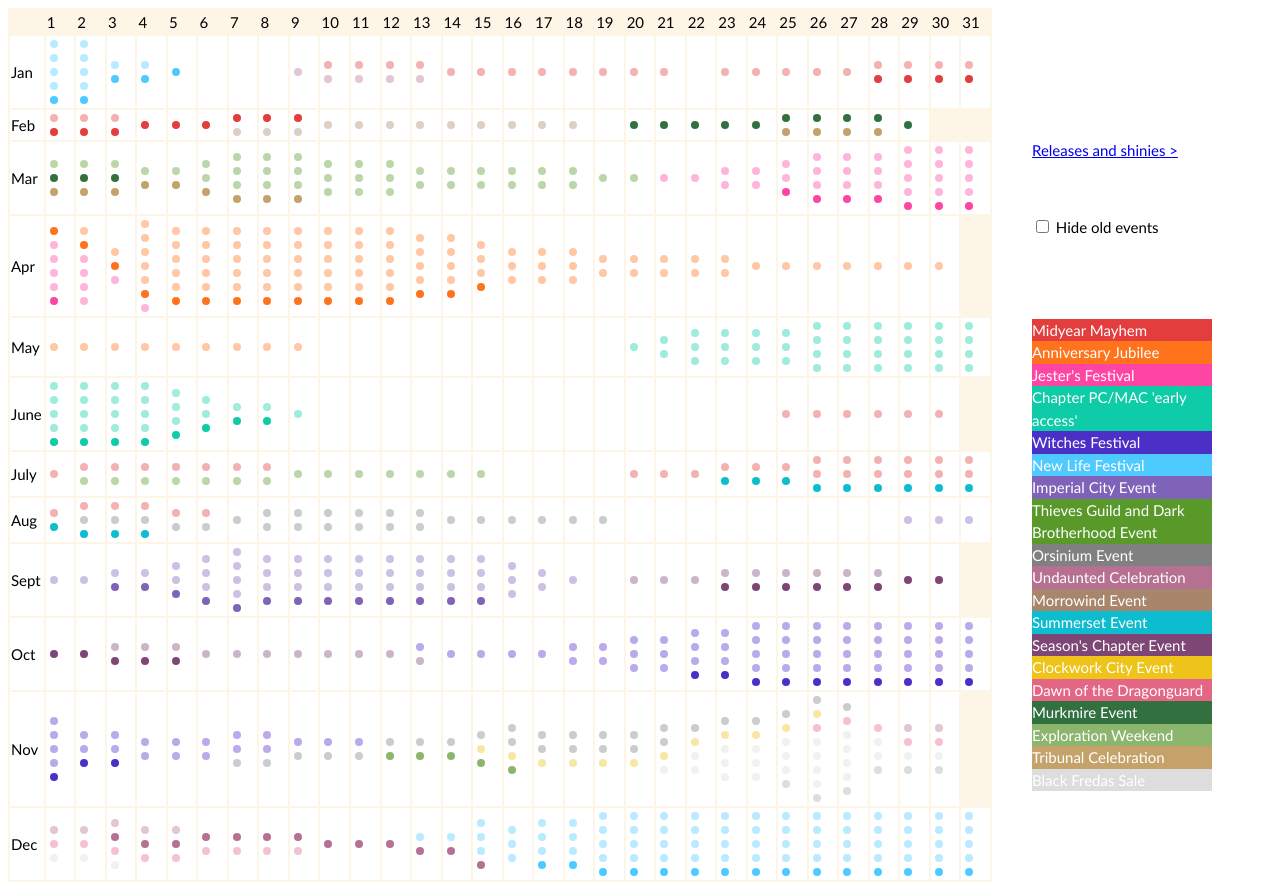
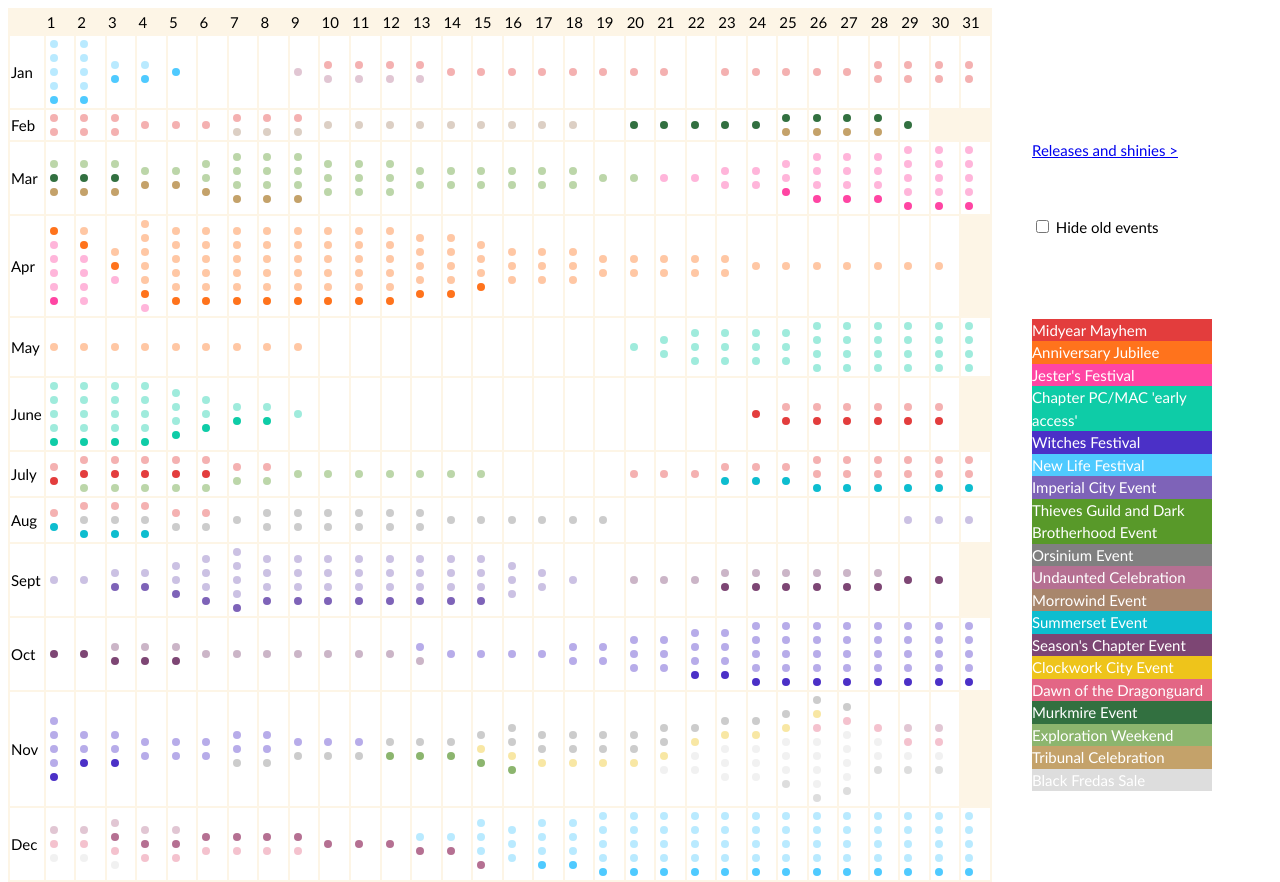
Before and after one commit to Nairinhe/Nairinhe.github.io, a plain HTML site: page index.html in a window 1280 px wide. Drawn offline with nearby package versions, Linux system fonts and the light colour scheme.

Commit message:
MM 2021 2.0

```diff
--- a/index.html
+++ b/index.html
@@ -303,6 +303,7 @@
 		{key: "MidyearMayhem",	datestart: new Date(2020, 0, 23),	dateend: new Date(2020, 1, 3)},
 		{key: "MidyearMayhem",	datestart: new Date(2020, 5, 25),	dateend: new Date(2020, 6, 8)},
 		{key: "MidyearMayhem",	datestart: new Date(2021, 0, 28),	dateend: new Date(2021, 1, 9)},
+		{key: "MidyearMayhem",	datestart: new Date(2021, 5, 24),	dateend: new Date(2021, 6, 6)},
 
 		// those events are persistent because are tied to IRL stuff
 		{key: "Anniversary",	datestart: new Date(2016, 3, 4),	dateend: new Date(2016, 3, 12)},
```
